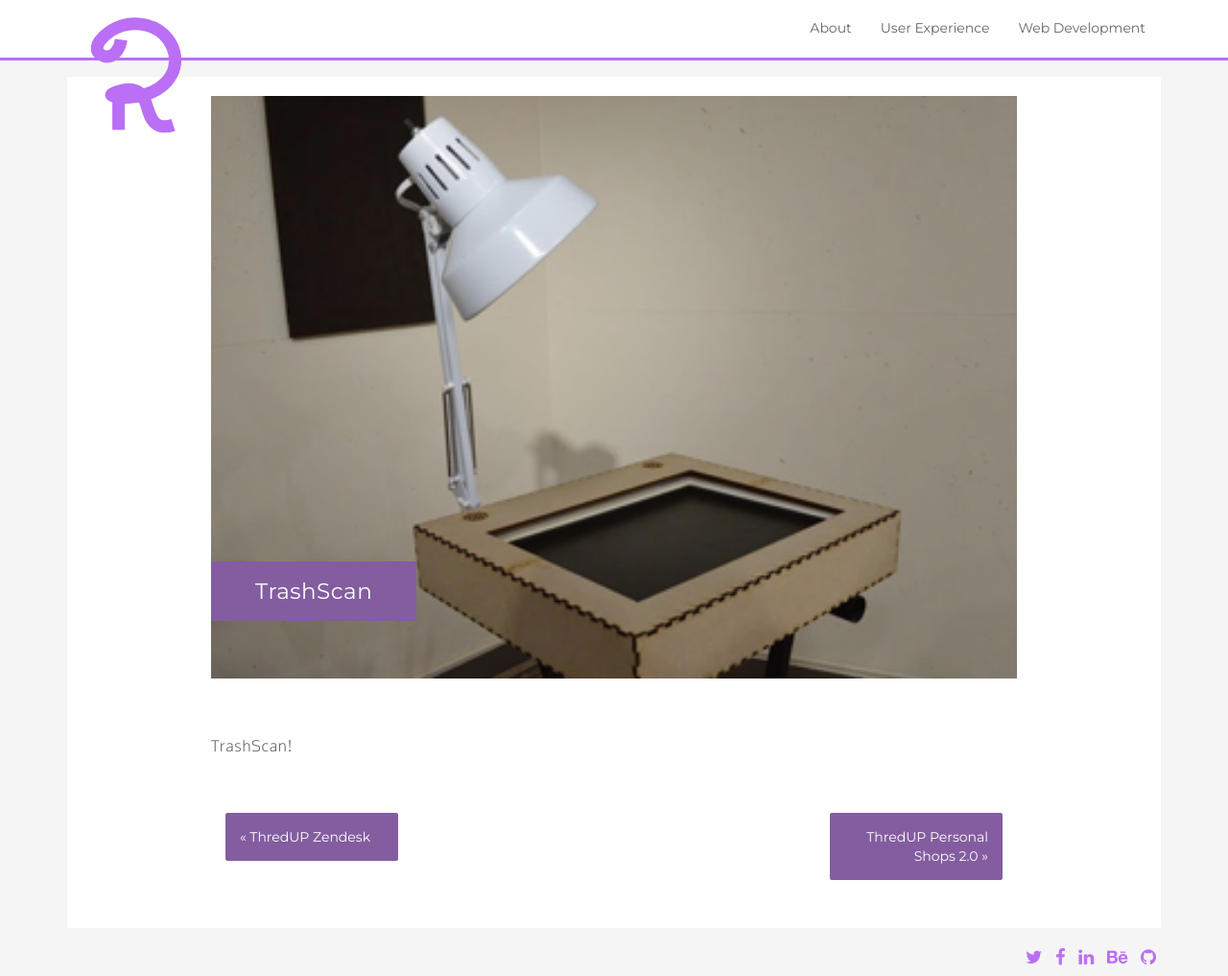
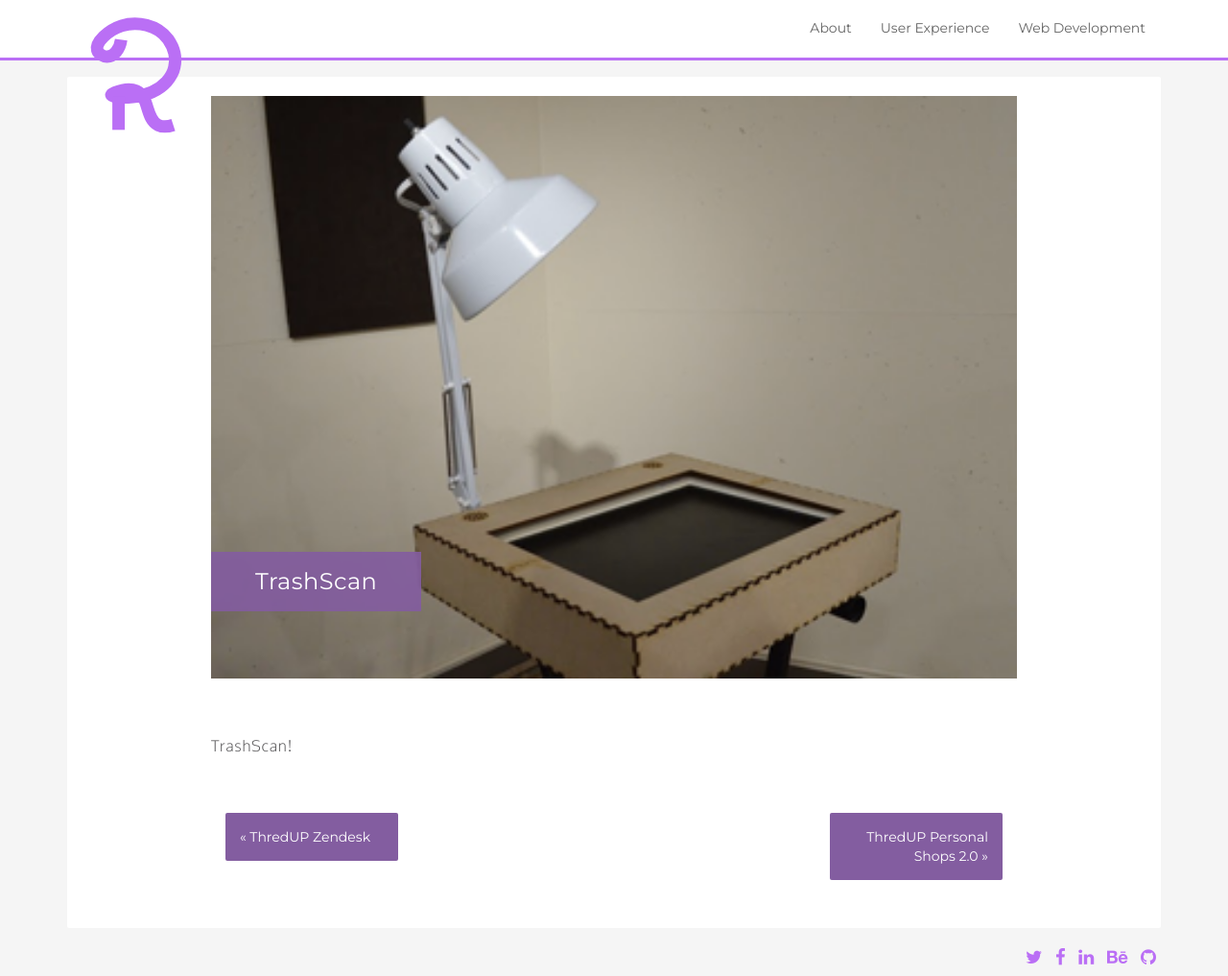
Before and after one commit to rachelelle/portfolio, a Jekyll site: the page built from _posts/2015-12-18-trashscan.mdown, in a window 1280 px wide and 1017 px high. Shown: the whole window at 96% size. Built offline with Jekyll 4.4.1, drawn with Linux system fonts in a browser that asks for light colours.

Commit message:
post title shift

```diff
--- a/css/custom.css
+++ b/css/custom.css
@@ -108,13 +108,13 @@ img.logo {
     position: absolute;
     /* margin-left: auto; */
     /* margin-right: auto; */
-    bottom: 60px;
+    bottom: 70px;
     text-align: center;
     /* width: 100%; */
     /* right: 0; */
-    font-size: 23px;
+    font-size: 24px;
     /* border-bottom: 2px solid #BA6FF5; */
-    background-color: rgb(131, 93, 160);
+    background-color: rgba(131, 93, 160, 0.9);
     padding-left: 36px;
     padding-right: 20px;
     padding: 6px 46px;
```
Also changed, not shown: 7 other files.
